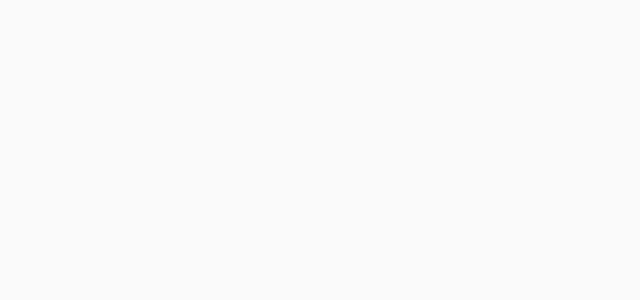
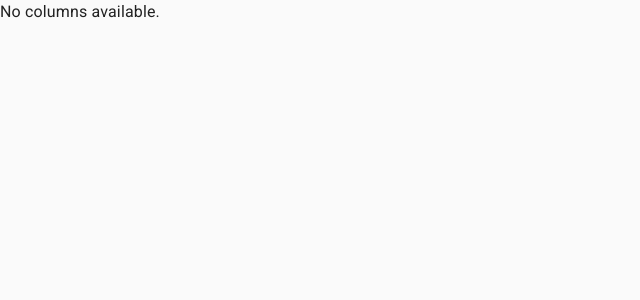
Before and after one commit to MadEyeAres/ProjectManagement-Kanban, a React (Create React App) app: page / in a window 1280 px wide. Shown: the top 300 px of the page, without its empty margins (0-640 px from the left). Built offline with nearby package versions, Linux system fonts and the light colour scheme.

Commit message:
Update board with no column message

```diff
--- a/src/PersonalKanban/components/Board/Board.tsx
+++ b/src/PersonalKanban/components/Board/Board.tsx
@@ -1,4 +1,5 @@
 import React from "react";
+import Typography from "@material-ui/core/Typography";
 import { makeStyles } from "@material-ui/core/styles";
 
 import Column from "PersonalKanban/components/Column";
@@ -37,8 +38,8 @@
 
   return (
     <div className={classes.root} ref={innerRef} {...rest}>
-      {columns && columns.length
-        ? columns.map((column, index) => (
+      {columns && columns.length ? (
+        columns.map((column, index) => (
           <ColumnComponent
             index={index}
             key={column.id}
@@ -46,7 +47,9 @@
             className={classes.column}
           />
         ))
-        : null}
+      ) : (
+        <Typography>No columns available.</Typography>
+      )}
       {placeholder}
     </div>
   );
```
Also changed, not shown: 1 other file (tests, documents, lock files or other folders). Lines whose indentation alone changed are shown as unchanged.
